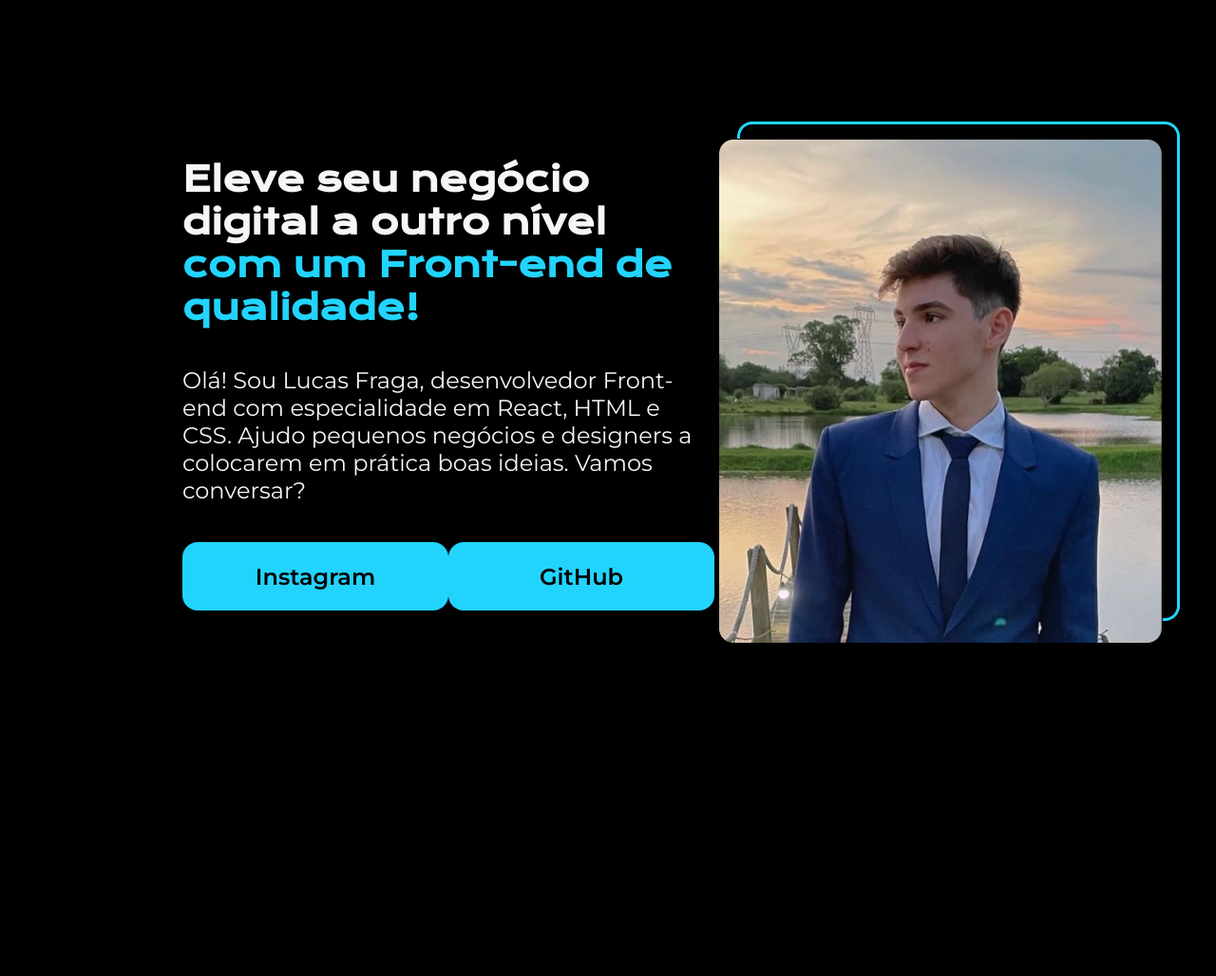
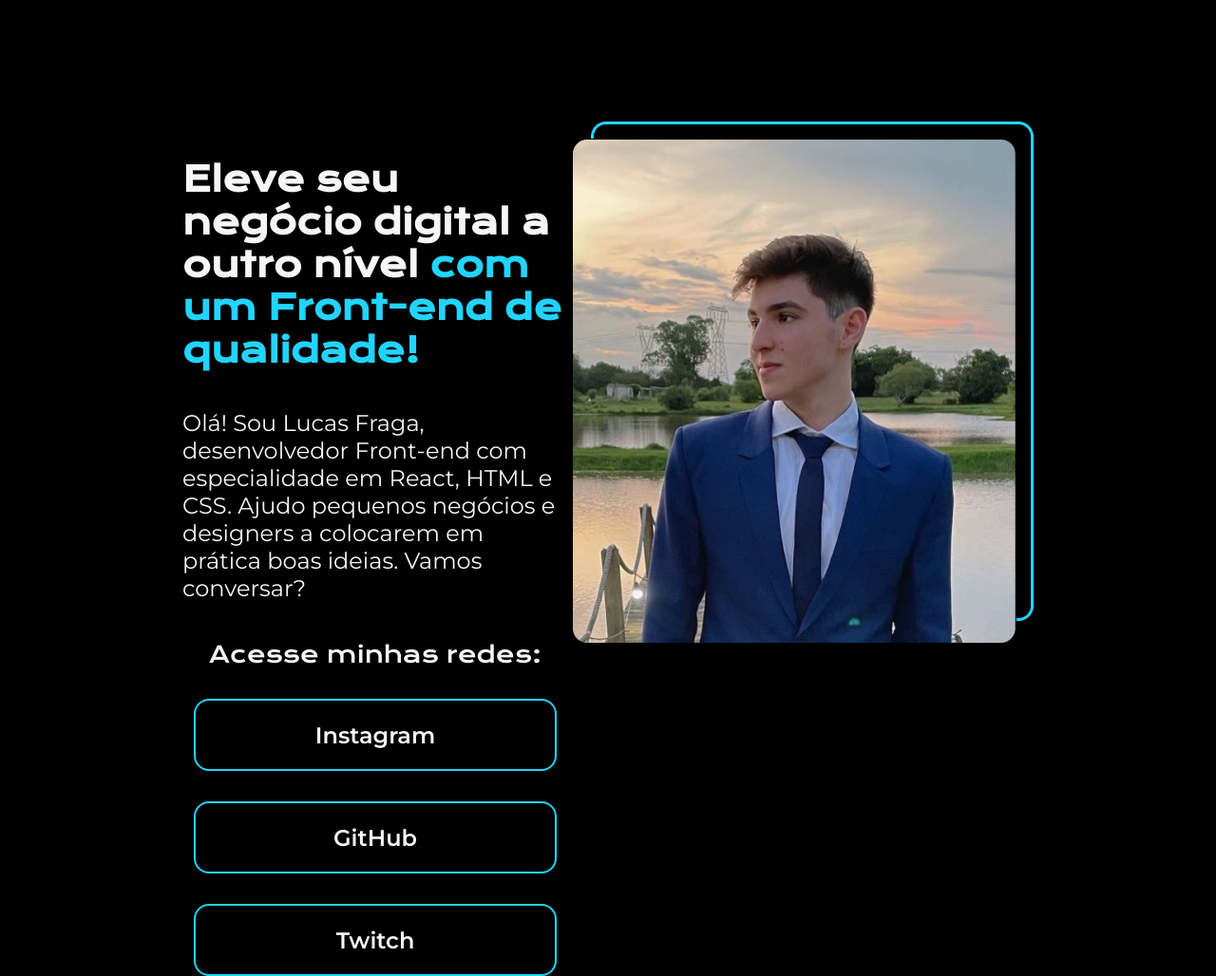
Before and after one commit to l-fraga/introduction_page, a plain HTML site: page presentation_page/index.html in a window 1280 px wide. Shown: the whole page at 95% size. Before the commit the page ends 928 px from the top, so only its background shows below. Drawn offline with nearby package versions, Linux system fonts and the light colour scheme.

Commit message:
-> mudanças na home page

```diff
--- a/presentation_page/index.html
+++ b/presentation_page/index.html
@@ -25,8 +25,10 @@
             </p>
 
             <div class="apresentacao__links">
+                <h2 class="apresentacao__links_subtitulo">Acesse minhas redes: </h2>
                 <a class="apresentacao__links_link" href="https://www.instagram.com/fraga.ls">Instagram</a>
                 <a class="apresentacao__links_link" href="https://github.com/l-fraga">GitHub</a>
+                <a class="apresentacao__links_link" href="">Twitch</a>
             </div>
         </section>
         <img src="lucas terno figma.png" alt="Foto da Joana Santos programando">
--- a/presentation_page/style.css
+++ b/presentation_page/style.css
@@ -45,21 +45,31 @@ body {
 
 .apresentacao__links{
     display: flex;
+    flex-direction: column;
+    align-items: center;
     justify-content: space-between;
+    gap: 32px;
 }
 
 .apresentacao__links_link{
-    background-color: #22D4FD;
-    width: 280px;
+    /* background-color: #22D4FD; */
+    width: 378px;
 
     padding: 21.5px 0;
     justify-content: center;
     text-align: center;
+    border: 2px solid #22D4FD;
     border-radius: 16px;
 
     font-size: 24px;
     font-weight: 600;
     text-decoration: none;
-    color: #000000;
+    color: #F6F6F6;
     font-family: 'Montserrat', sans-serif;
 }
+
+.apresentacao__links_subtitulo{
+    font-family: 'Krona One', sans-serif;
+    font-weight: 400;
+    font-size: 24px;
+}
```
